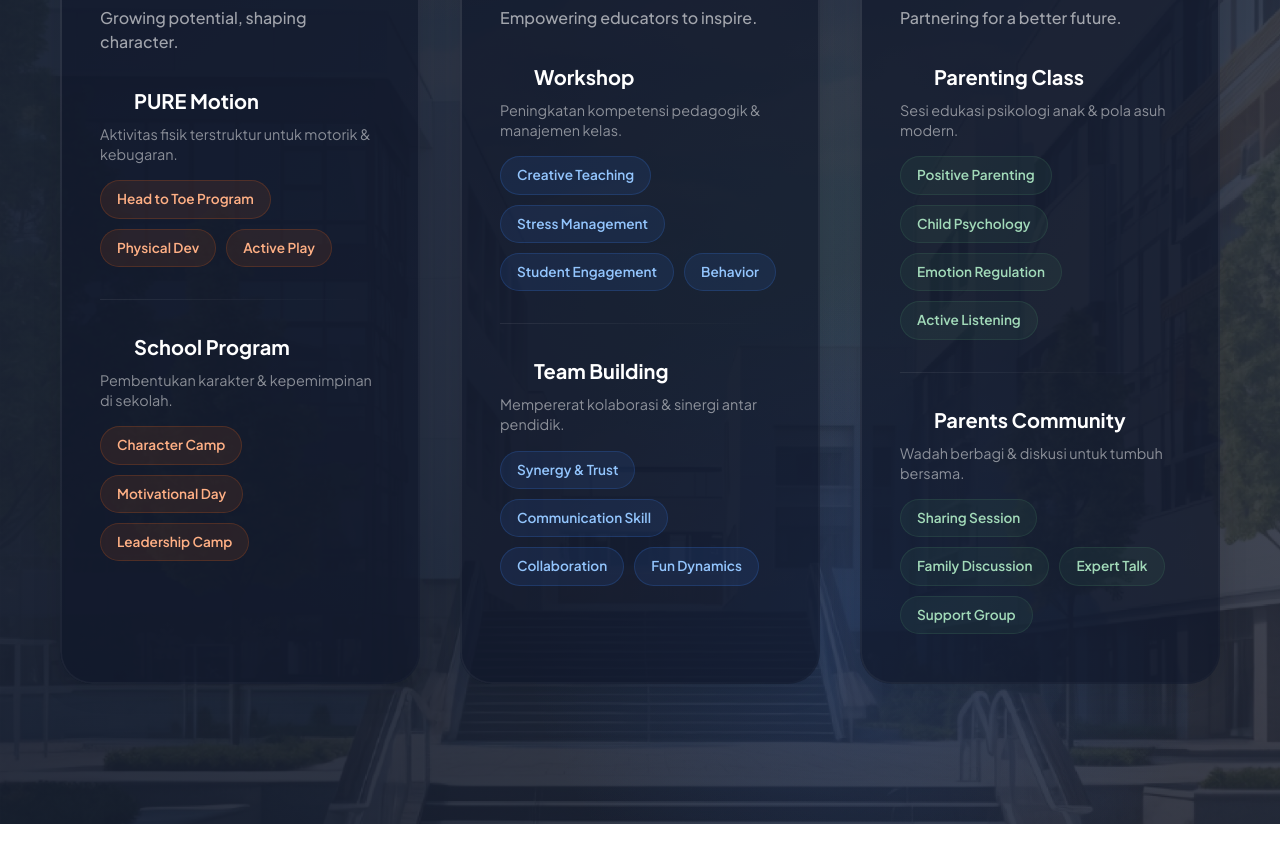
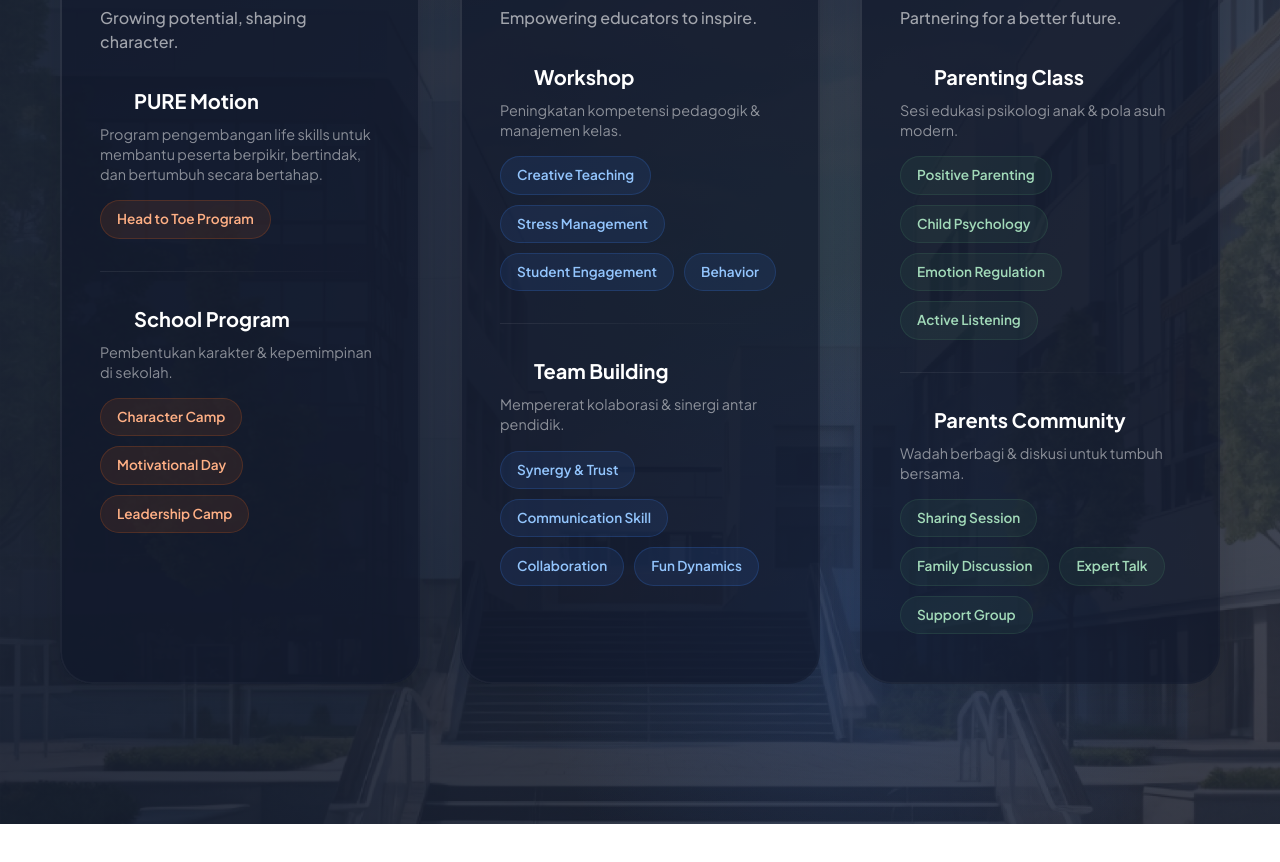
Before and after one commit to abrahamaditya/pure-edu-landing, a Next.js app: page / in a window 1280 px wide. Shown: the part 3420-4282 px from the top of the page. Built offline with nearby package versions, Linux system fonts and the light colour scheme; some icons are missing.

Commit message:
feat: update program description and refine pillar tags for clarity

```diff
--- a/app/page.jsx
+++ b/app/page.jsx
@@ -1055,12 +1055,10 @@ const App = () => {
                         PURE Motion
                       </div>
                       <p style={{ color: 'rgba(255,255,255,0.5)', fontSize: '0.9rem', marginBottom: '16px', lineHeight: '1.4', fontWeight: 400 }}>
-                        Aktivitas fisik terstruktur untuk motorik & kebugaran.
+                        Program pengembangan life skills untuk membantu peserta berpikir, bertindak, dan bertumbuh secara bertahap.
                       </p>
                       <div style={{ display: 'flex', flexWrap: 'wrap', gap: '10px', '--tag-bg': 'rgba(234,99,25,0.1)', '--tag-bg-hover': 'rgba(234,99,25,0.2)', '--tag-border': 'rgba(234,99,25,0.2)', '--tag-color': '#FFB085' }}>
                         <span className="pillar-tag">Head to Toe Program</span>
-                        <span className="pillar-tag">Physical Dev</span>
-                        <span className="pillar-tag">Active Play</span>
                       </div>
                     </div>
 
```
